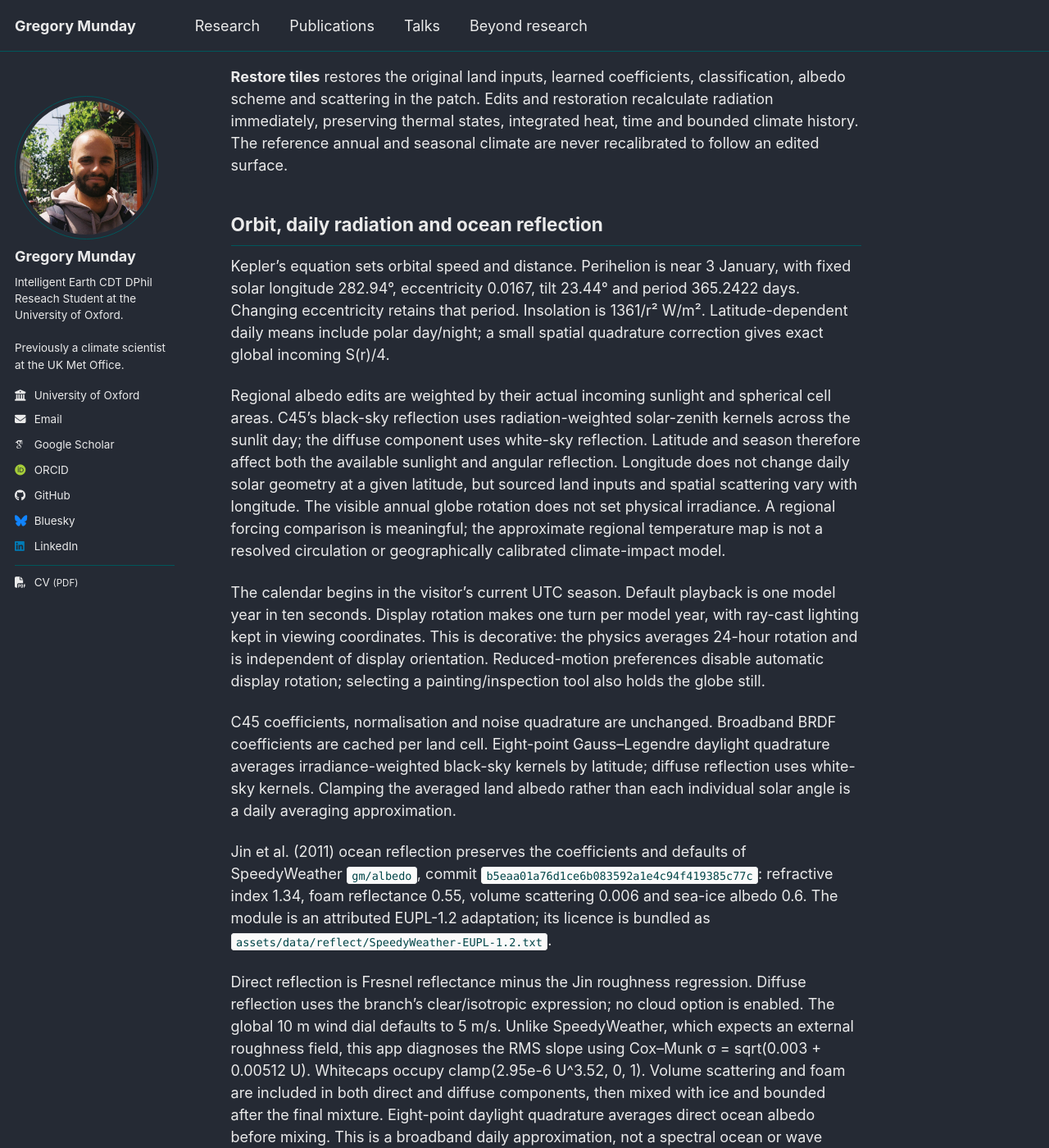
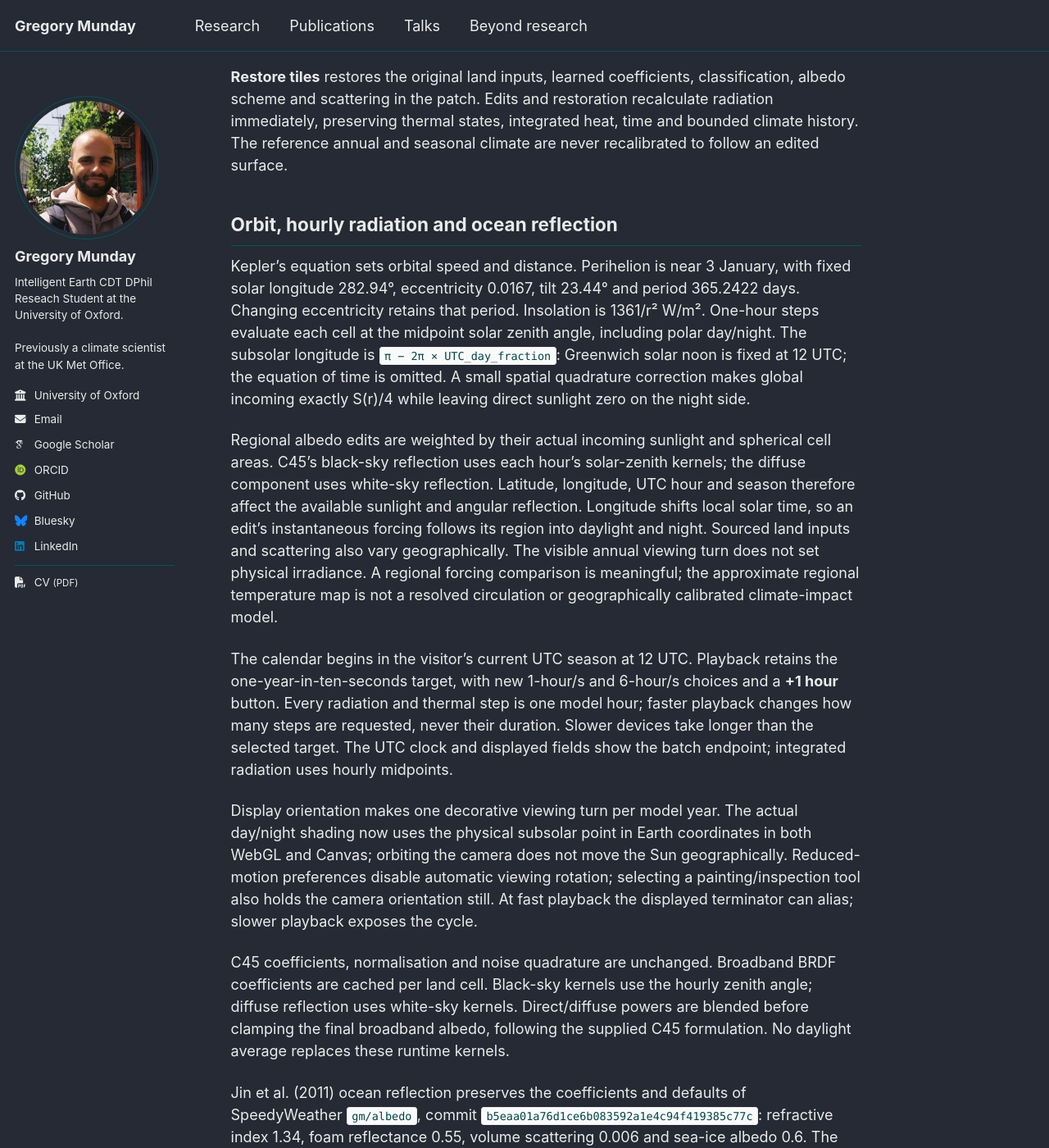
Before and after one commit to gregrmunday/gregrmunday.github.io, a Jekyll site: the page built from scripts/REFLECT.md, in a window 1280 px wide and 1400 px high, scrolled down 3827 px. Shown: the whole window at 82% size. Built offline with Jekyll 4.4.1, drawn with Linux system fonts in a browser that asks for light colours; some web fonts are replaced; our own code applies the rules of GitHub Pages for plain Markdown files; a script bundle is joined from its source files by our own code; library files that are not in the unit come from our copies; some of the changed text lies outside the part shown.

Commit message:
Resolve Reflect radiation and climate response hourly

````diff
--- a/scripts/REFLECT.md
+++ b/scripts/REFLECT.md
@@ -143,36 +143,47 @@ recalculate radiation immediately, preserving thermal states, integrated heat,
 time and bounded climate history. The reference annual and seasonal climate
 are never recalibrated to follow an edited surface.
 
-## Orbit, daily radiation and ocean reflection
+## Orbit, hourly radiation and ocean reflection
 
 Kepler's equation sets orbital speed and distance. Perihelion is near 3 January,
 with fixed solar longitude 282.94°, eccentricity 0.0167, tilt 23.44° and period
 365.2422 days. Changing eccentricity retains that period. Insolation is 1361/r²
-W/m². Latitude-dependent daily means include polar day/night; a small spatial
-quadrature correction gives exact global incoming S(r)/4.
+W/m². One-hour steps evaluate each cell at the midpoint solar zenith angle,
+including polar day/night. The subsolar longitude is `π − 2π × UTC_day_fraction`:
+Greenwich solar noon is fixed at 12 UTC; the equation of time is omitted. A small
+spatial quadrature correction makes global incoming exactly S(r)/4 while leaving
+direct sunlight zero on the night side.
 
 Regional albedo edits are weighted by their actual incoming sunlight and spherical
-cell areas. C45's black-sky reflection uses radiation-weighted solar-zenith kernels
-across the sunlit day; the diffuse component uses white-sky reflection. Latitude
-and season therefore affect both the available sunlight and angular reflection.
-Longitude does not change daily solar geometry at a given latitude, but sourced
-land inputs and spatial scattering vary with longitude. The visible annual globe
-rotation does not set physical irradiance. A regional forcing comparison is
+cell areas. C45's black-sky reflection uses each hour's solar-zenith kernels;
+the diffuse component uses white-sky reflection. Latitude, longitude, UTC hour
+and season therefore affect the available sunlight and angular reflection.
+Longitude shifts local solar time, so an edit's instantaneous forcing follows its
+region into daylight and night. Sourced land inputs and scattering also vary
+geographically. The visible annual viewing turn does not set physical irradiance.
+A regional forcing comparison is
 meaningful; the approximate regional temperature map is not a resolved circulation
 or geographically calibrated climate-impact model.
 
-The calendar begins in the visitor's current UTC season. Default playback is
-one model year in ten seconds. Display rotation makes one turn per model year,
-with ray-cast lighting kept in viewing coordinates. This is decorative: the
-physics averages 24-hour rotation and is independent of display orientation.
-Reduced-motion preferences disable automatic display rotation; selecting a
-painting/inspection tool also holds the globe still.
+The calendar begins in the visitor's current UTC season at 12 UTC. Playback
+retains the one-year-in-ten-seconds target, with new 1-hour/s and 6-hour/s choices
+and a **+1 hour** button. Every radiation and thermal step is one model hour;
+faster playback changes how many steps are requested, never their duration.
+Slower devices take longer than the selected target. The UTC clock and displayed
+fields show the batch endpoint; integrated radiation uses hourly midpoints.
+
+Display orientation makes one decorative viewing turn per model year. The actual
+day/night shading now uses the physical subsolar point in Earth coordinates in
+both WebGL and Canvas; orbiting the camera does not move the Sun geographically.
+Reduced-motion preferences disable automatic viewing rotation; selecting a
+painting/inspection tool also holds the camera orientation still. At fast
+playback the displayed terminator can alias; slower playback exposes the cycle.
 
 C45 coefficients, normalisation and noise quadrature are unchanged. Broadband
-BRDF coefficients are cached per land cell. Eight-point Gauss–Legendre daylight
-quadrature averages irradiance-weighted black-sky kernels by latitude; diffuse
-reflection uses white-sky kernels. Clamping the averaged land albedo rather than
-each individual solar angle is a daily averaging approximation.
+BRDF coefficients are cached per land cell. Black-sky kernels use the hourly
+zenith angle; diffuse reflection uses white-sky kernels. Direct/diffuse powers
+are blended before clamping the final broadband albedo, following the supplied
+C45 formulation. No daylight average replaces these runtime kernels.
 
 Jin et al. (2011) ocean reflection preserves the coefficients and defaults of
 SpeedyWeather `gm/albedo`, commit `b5eaa01a76d1ce6b083592a1e4c94f419385c77c`:
@@ -187,8 +198,10 @@ which expects an external roughness field, this app diagnoses the RMS slope
 using Cox–Munk σ = sqrt(0.003 + 0.00512 U). Whitecaps occupy
 clamp(2.95e-6 U^3.52, 0, 1). Volume scattering and foam are included in both direct
 and diffuse components, then mixed with ice and bounded after the final mixture.
-Eight-point daylight quadrature averages direct ocean albedo before mixing.
-This is a broadband daily approximation, not a spectral ocean or wave model.
+Direct ocean reflectivity is linearly interpolated from a 4097-point cosine-zenith
+lookup evaluated with the unchanged Jin equations at the prescribed wind. Keep
+at most two tables (reference wind and current wind). This bounded numerical
+approximation reduces per-cell exponentials; it is not a spectral wave model.
 User albedo overrides replace both direct and diffuse reflectivities.
 
 ## Gaussian atmospheric scattering
@@ -249,8 +262,10 @@ The small grid quadrature offset is removed so the prescribed annual global
 baseline is exactly 14°C. This value is an illustrative model reference, not a
 calibration to observed contemporary global temperature.
 
-Reference annual absorbed sunlight is estimated with 48 samples. The periodic
-seasonal state is solved analytically at startup, then integrated daily:
+Reference annual absorbed sunlight is estimated with 48 seasonal samples, each
+averaging 24 hourly solar phases using the same instantaneous reflection and
+scattering as runtime. One daily-mean buffer is reused; no radiation archive is
+retained. The periodic seasonal state is solved analytically at startup:
 
 ```
 Cs dTseason/dt = ASRreference − annualMeanASRreference − λcentral Tseason
@@ -262,9 +277,14 @@ area mean is removed and replaced by FaIR's central global surface anomaly.
 The **seasonal regional response is centred in the same way**: its area mean
 is removed, and a separate central three-layer FaIR response supplies the global
 reference season. Its forcing is areaMean(ASRreference) minus the reference
-annual mean. The 48 annual radiation samples also initialise this periodic
-three-layer state by solving `(I − Ayear) Tstart = byear`; no multi-year spin-up
-or retained per-cell history is needed. It then uses cached daily transitions.
+annual mean. The 48 seasonal daily means initialise this periodic three-layer
+state by solving `(I − Ayear) Tstart = byear`. Another 24 startup-hour samples
+supply an additive periodic diurnal perturbation to the local buckets and global
+reference layers, with its daily mean removed. Seasonal-plus-diurnal initialisation
+is approximate, not a full annual hourly periodic solution or historical spin-up.
+Thereafter every global FaIR and local bucket step uses one hour. Hourly FaIR
+transitions and local thermal decay factors are cached. No multi-year spin-up or
+per-cell history is retained.
 
 The global absolute temperature is exactly 14°C plus the global reference
 season and central CO₂/albedo response. The map, inspector and scalar tracker
@@ -277,23 +297,31 @@ reference seasonal storage. Heat change is the exact change in reference seasona
 FaIR heat plus the central perturbation FaIR layers' heat content, converted to ZJ.
 Local reference fluxes use the centred seasonal pattern and global FaIR season,
 so their area mean agrees with the global reference imbalance. The trailing
-366-day mean uses integrated net fluxes. Monthly scalar history is capped at
+one-model-year mean uses integrated hourly net fluxes in an 8766-slot scalar
+ring, with the oldest sample fractionally weighted to cover 365.2422 days.
+Monthly scalar history is capped at
 1,200 records; CSV exports use ECS-envelope labels and append the current state.
 No dynamic heat transport, ice feedback, interactive clouds or carbon cycle is
 included. These assumptions are also visible in the app's “How it works” dialog.
 
 ## Lightweight implementation
 
-Numerical state occupies roughly 11 MiB at 100 km, excluding transient graph
-construction, browser overhead and render buffers. FaIR adds only twelve thermal
+The previous daily numerical state occupied roughly 11 MiB at 100 km. Hourly
+geometry, cached thermal decay, longitude trigonometry, bounded ocean lookups and
+the scalar annual ring add about 2.5 MiB in the worker, plus about 0.4 MiB for
+longitude trigonometry on the main thread. These estimates exclude transient graph
+construction, browser overhead, startup scratch buffers and render buffers. FaIR adds only twelve thermal
 states and four small cached matrices. C45 inputs and BRDF coefficients are retained only for land cells; fractional ice and coastal flags
 are small per-cell arrays. Source data totals 2,251,152 bytes and is released after
 startup sampling and coefficient caching. No per-cell timestep history is retained.
 Five Float32 fields form each ~1 MiB transferable snapshot, returned to a small
-pool. At most one advance is in flight, with batches capped at eight requested
-days. Worker snapshots and DOM updates target at most 12 per second; display
+pool. At most one advance is in flight, with at most 192 requested hours and a
+32 ms processing budget checked after each hour. The worker reports completed
+hours, and the caller carries remaining demand forward. Diagnostics and frames
+are produced at batch endpoints (and monthly history boundaries), not retained
+for every hour. Automatic worker requests target at most 12.5 per second; display
 rotation is capped near 30 fps and needs no texture upload on the surface view.
-Slower devices can run below the selected playback speed without skipping daily
+Slower devices can run below the selected playback speed without skipping hourly
 physics. Hidden pages pause; restart/page exit terminates the worker.
 
 Native WebGL uses one shader and a 720×360 texture. Pixel count is capped at
--- a/scripts/test_reflect_surface.mjs
+++ b/scripts/test_reflect_surface.mjs
@@ -6,7 +6,7 @@ import { Planet, cellAt } from '../assets/js/reflect/globe-model.mjs';
 const sourceInputs=[.9,.1,.30123,290.123,.31234,288.456,123.45,4.1234,1.2345,.00001234,291.234];
 const boundary={source:'regression fixture',commit:'fixture',flags:0,isLand:()=>true,
   landInputs:(latitude,longitude,month,fraction,target)=>target.set(sourceInputs)};
-const planet=new Planet({spacing:400,co2:280,boundary});
+const planet=new Planet({spacing:400,co2:280,startHour:12,boundary});
 planet.diagnose();
 const index=cellAt(planet.grid,-5*Math.PI/180,-62*Math.PI/180),offset=planet.landSlots[index]*11;
 const original=planet.landInputs.slice(offset,offset+11),reference=planet.referenceCoefficients.slice();
````
Also changed, not shown: _pages/reflect.html (+5 -5 lines), assets/js/reflect/AGENTS.md (+27 -2 lines), assets/js/reflect/globe-app.mjs (+18 -14 lines), assets/js/reflect/globe-model.mjs (+93 -50 lines), assets/js/reflect/globe-render.mjs (+7 -8 lines), assets/js/reflect/globe-worker.mjs (+7 -6 lines), scripts/REFLECT_NEXT.md (+21 -0 lines).
